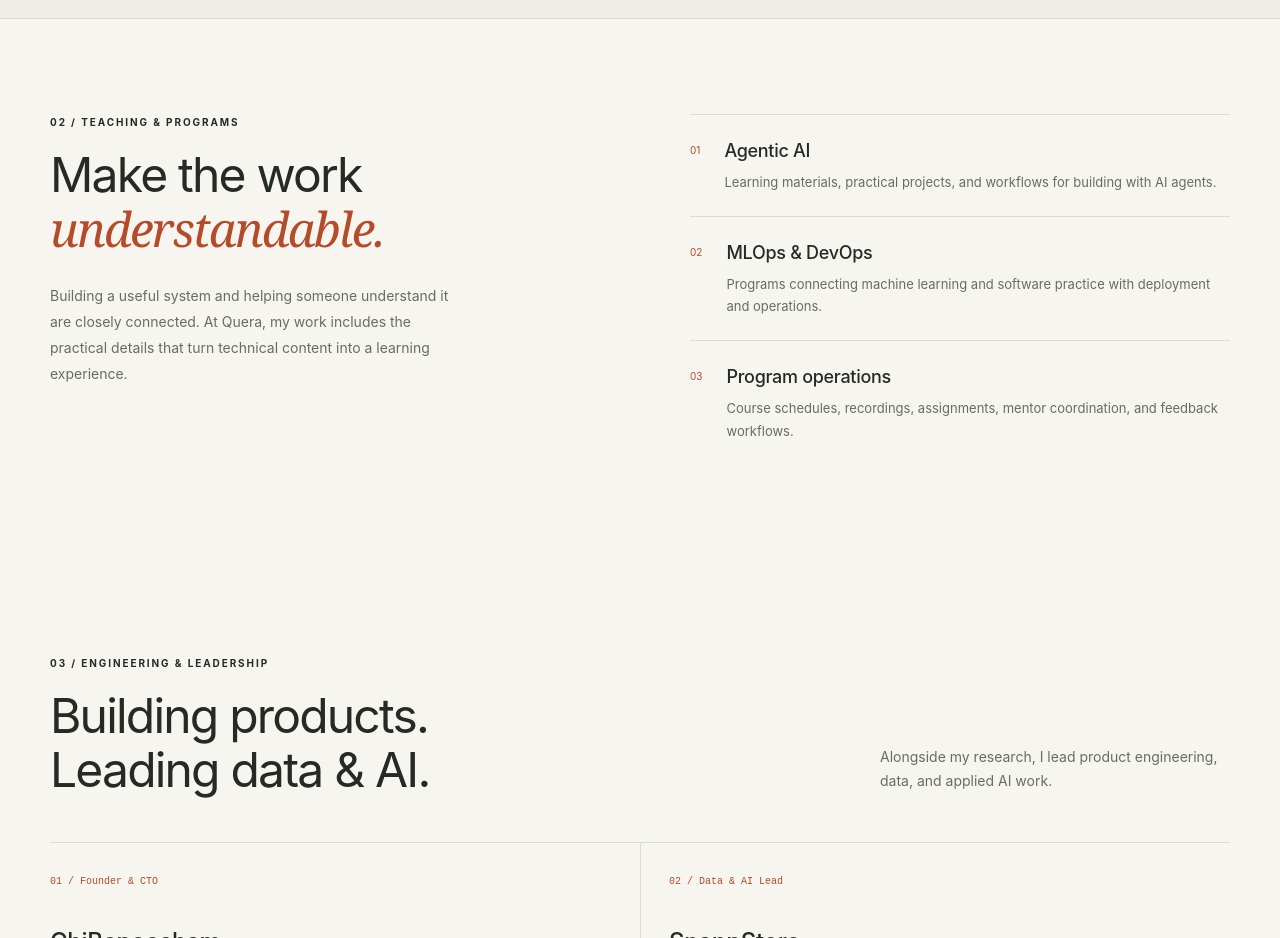
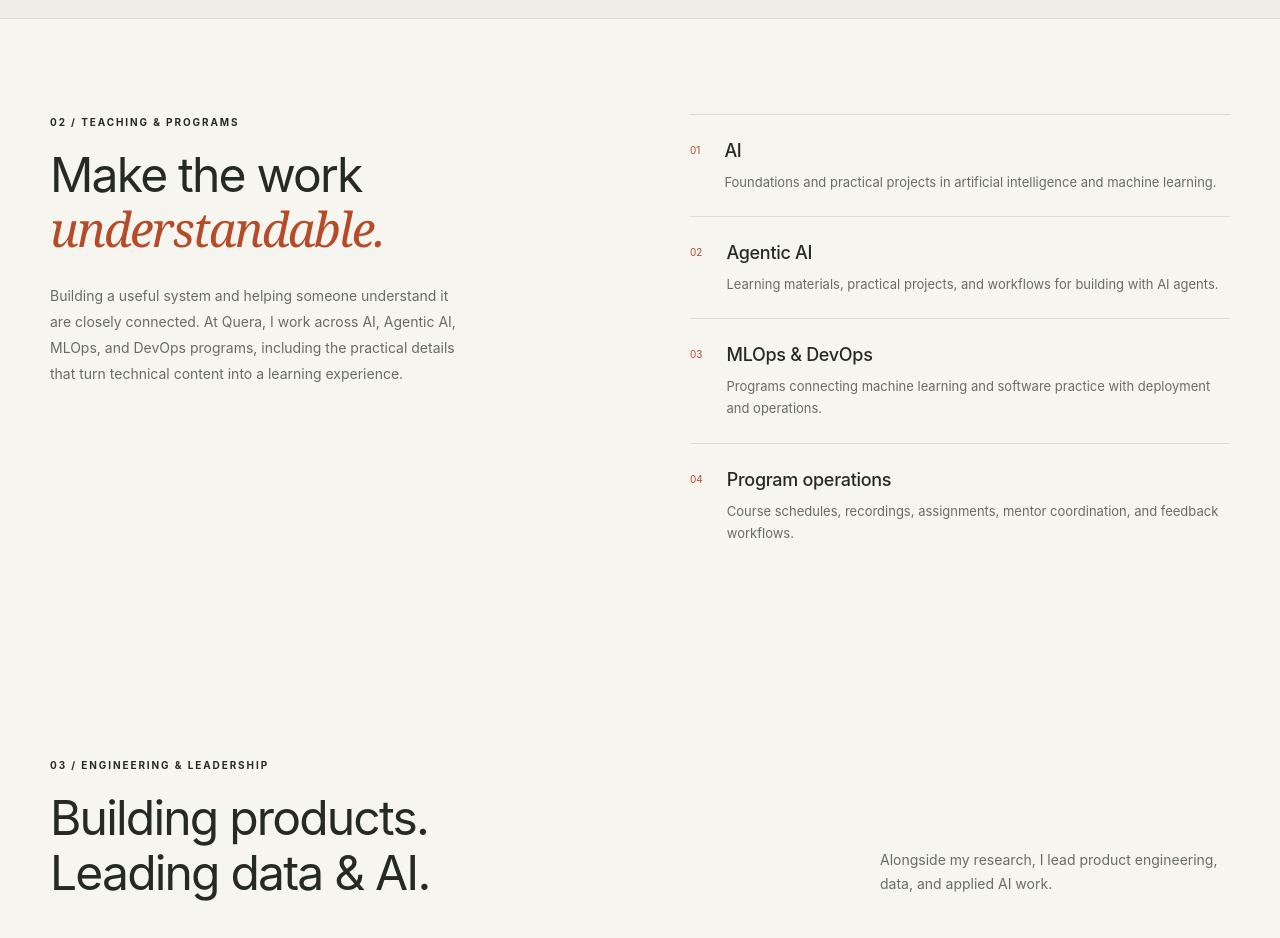
Before and after one commit to ArianAghamohseni/ArianAghamohseni.github.io, a plain HTML site: page index.html in a window 1280 px wide. Shown: the part 1940-2878 px from the top of the page. Drawn offline with Linux system fonts and the light colour scheme.

Commit message:
Include AI in Quera teaching programs

```diff
--- a/index.html
+++ b/index.html
@@ -156,11 +156,18 @@
 
 <h2 id="teaching-title">Make the work<br><em>understandable.</em></h2>
 
-<p class="section-description">Building a useful system and helping someone understand it are closely connected. At Quera, my work includes the practical details that turn technical content into a learning experience.</p>
+<p class="section-description">Building a useful system and helping someone understand it are closely connected. At Quera, I work across AI, Agentic AI, MLOps, and DevOps programs, including the practical details that turn technical content into a learning experience.</p>
 </div>
 
 <div class="teaching-list">
 <article><span>01</span>
+<div>
+<h3>AI</h3>
+<p>Foundations and practical projects in artificial intelligence and machine learning.</p>
+</div>
+</article>
+
+<article><span>02</span>
 <div>
 <h3>Agentic AI</h3>
 
@@ -168,7 +175,7 @@
 </div>
 </article>
 
-<article><span>02</span>
+<article><span>03</span>
 <div>
 <h3>MLOps & DevOps</h3>
 
@@ -176,7 +183,7 @@
 </div>
 </article>
 
-<article><span>03</span>
+<article><span>04</span>
 <div>
 <h3>Program operations</h3>
 
```
